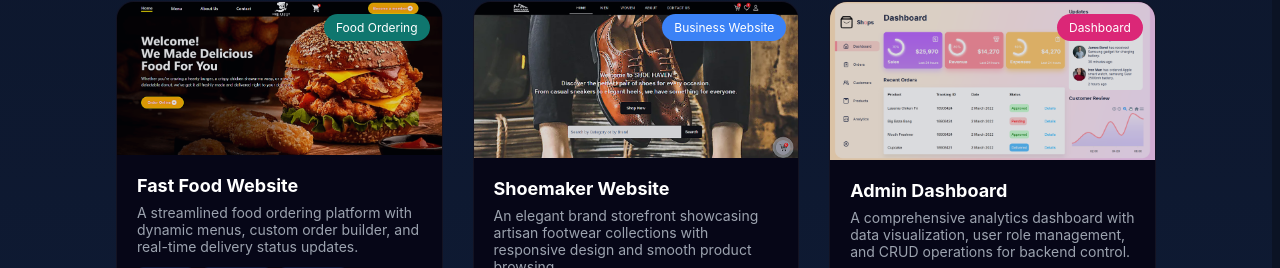
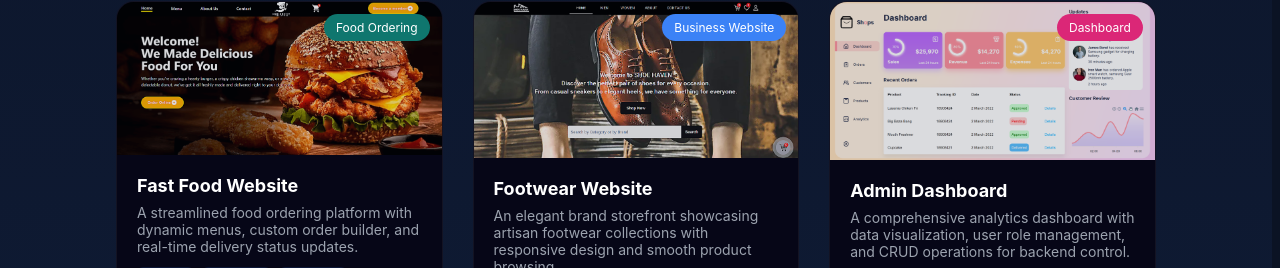
Before and after one commit to Daveontop7/Dev-by-Dave, a React (Create React App) app: page / in a window 1280 px wide. Shown: the part 3396-3664 px from the top of the page. Built offline with nearby package versions, Linux system fonts and the light colour scheme.

Commit message:
footwear

```diff
--- a/src/components/Portfolio.js
+++ b/src/components/Portfolio.js
@@ -40,7 +40,7 @@ const Portfolio = () => {
       desc: "A streamlined food ordering platform with dynamic menus, custom order builder, and real-time delivery status updates."
     },
     {
-      title: "Shoemaker Website",
+      title: "Footwear Website",
       img: "/burger.png",
       tag: "Business Website",
       color: "#3b82f6",
```
